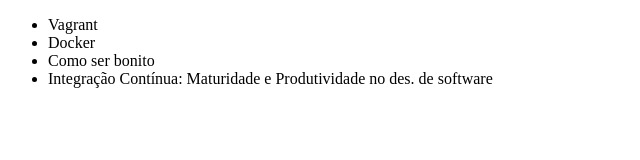
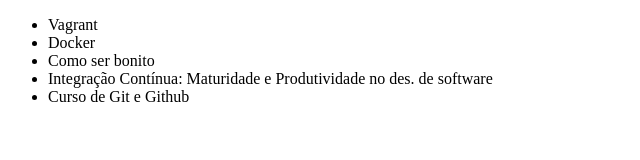
Before and after one commit to Amarildo-Jr/alura-git, a plain HTML site: page index.html in a window 1280 px wide. Shown: the whole page, without its empty margins (0-640 px from the left). Drawn offline with Linux system fonts and the light colour scheme.

Commit message:
Adicionando o  curso de Git e Github

```diff
--- a/index.html
+++ b/index.html
@@ -10,6 +10,7 @@
         <li>Docker</li>
         <li>Como ser bonito</li>
         <li>Integração Contínua: Maturidade e Produtividade no des. de software</li>
+        <li>Curso de Git e Github</li>
     </ul>
 </body>
 </html>
```
Also changed, not shown: 1 other file.
